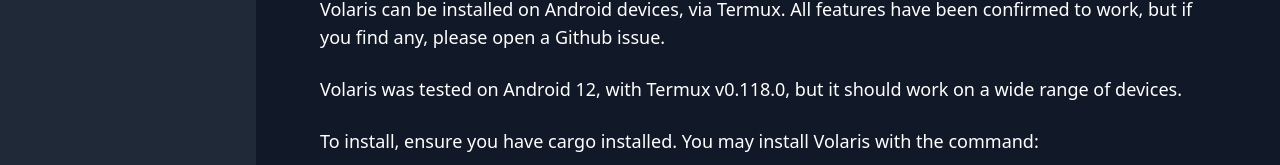
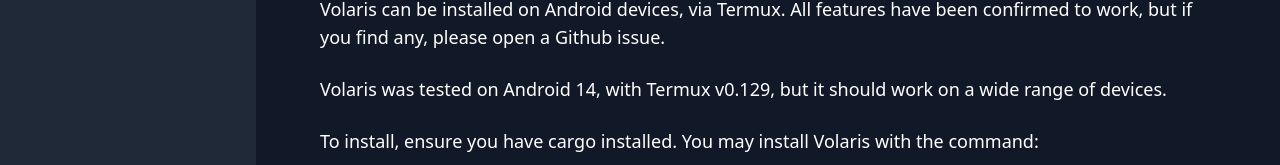
Before and after one commit to volar-is/volaris-docs, a SvelteKit app: page /docs/installing-building in a window 1280 px wide. Shown: the part 720-885 px from the top of the page. Built offline with nearby package versions, Linux system fonts and the light colour scheme.

Commit message:
fix: change android ver

```diff
--- a/src/routes/docs/installing-building/+page.svelte
+++ b/src/routes/docs/installing-building/+page.svelte
@@ -61,7 +61,7 @@
         issue.
       </p>
       <p class="text-lg mb-6">
-        Volaris was tested on Android 12, with Termux v0.118.0, but it should
+        Volaris was tested on Android 14, with Termux v0.129, but it should
         work on a wide range of devices.
       </p>
       <p class="text-lg mb-6">
```
